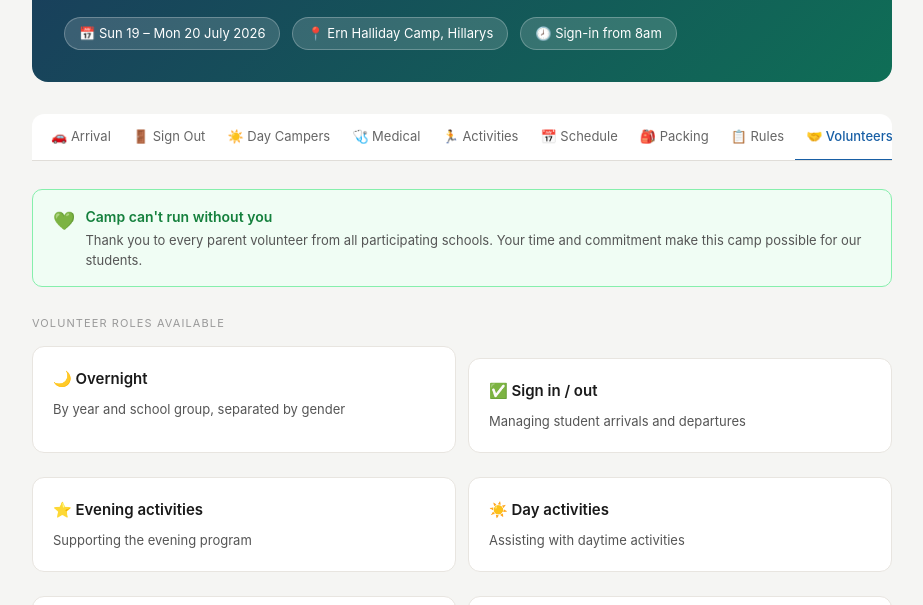
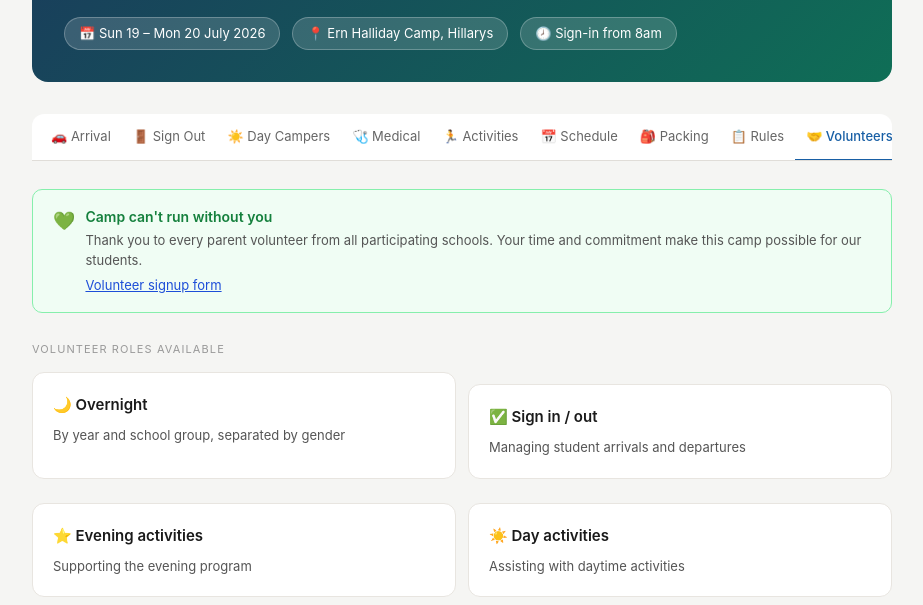
Before and after one commit to maqh/music-camp-2026, a plain HTML site: page index.html in a window 1280 px wide. Both pictures are taken after a click on the element "🤝 Volunteers". Shown: the part 150-755 px from the top of the page, without its empty margins (178-1101 px from the left). Drawn offline with Linux system fonts and the light colour scheme.

Commit message:
Volunteer signup form

```diff
--- a/index.html
+++ b/index.html
@@ -576,6 +576,7 @@ a:hover{text-decoration:underline}
     <div>
       <div class="alert-title">Camp can't run without you</div>
       <p>Thank you to every parent volunteer from all participating schools. Your time and commitment make this camp possible for our students.</p>
+      <p style="margin-top:6px"><a href="https://signup.com/go/YeJTkpG" target="_blank" rel="noopener noreferrer">Volunteer signup form</a></p>
     </div>
   </div>
   <div class="section-label">Volunteer roles available</div>
```
